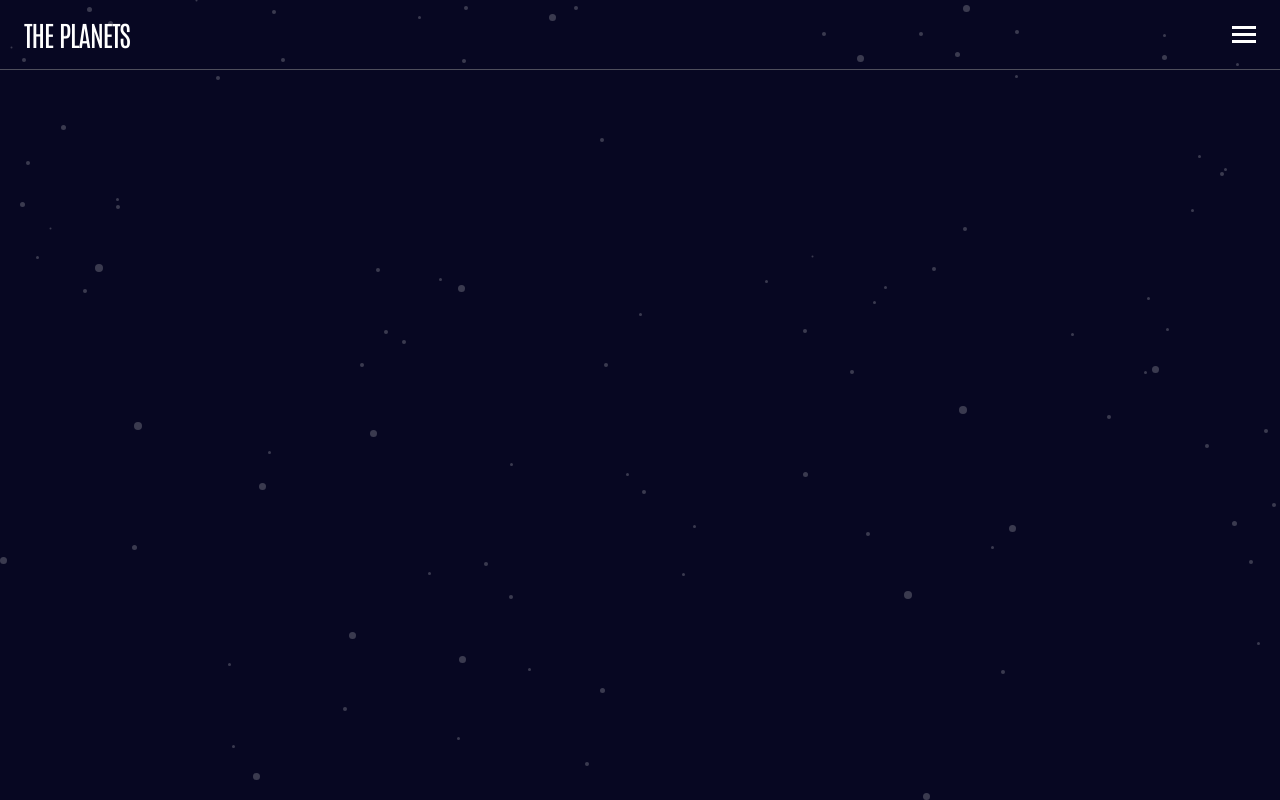
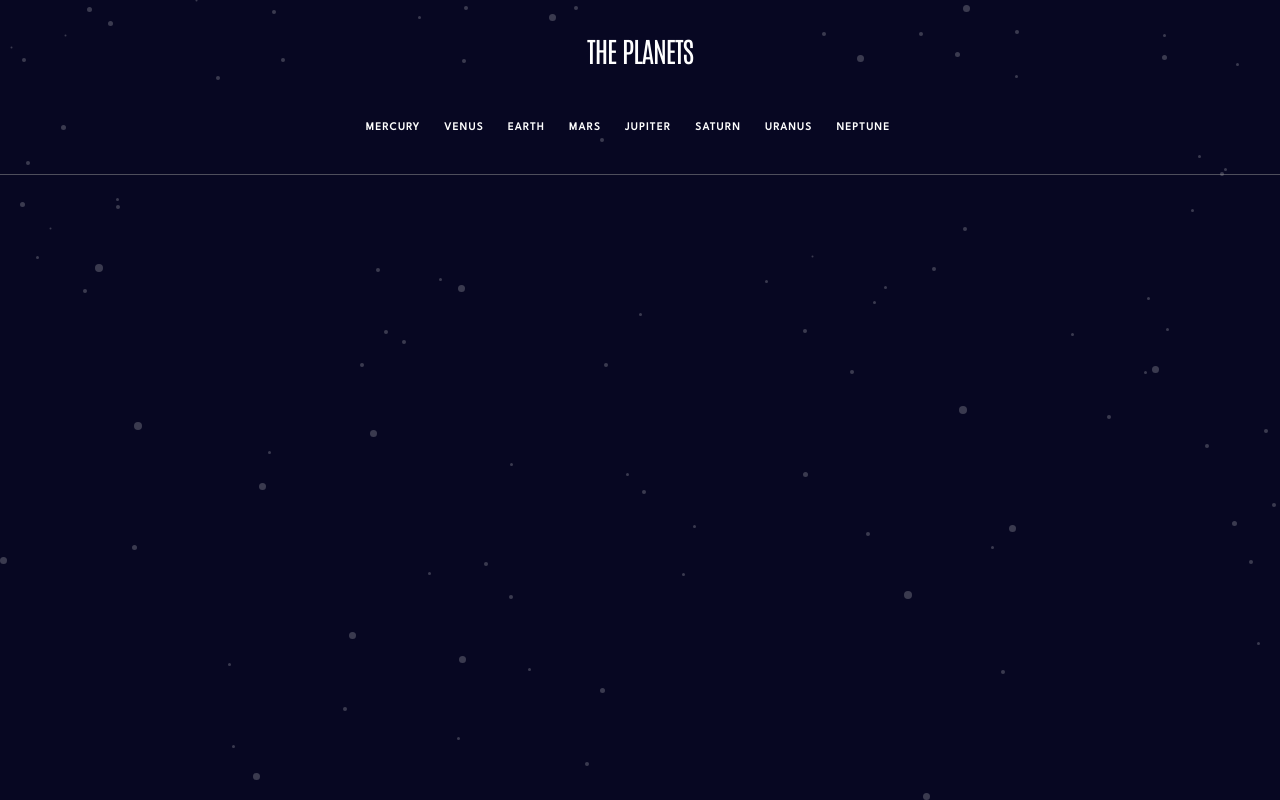
Before and after one commit to TomasScerbak/planets-fact-site-main, a React (Create React App) app: page / in a window 1280 px wide. Built offline with nearby package versions, Linux system fonts and the light colour scheme.

Commit message:
created navbar layour for tablets

```diff
--- a/src/Components/Navbar.css
+++ b/src/Components/Navbar.css
@@ -114,3 +114,55 @@
   height: 9px;
   margin-left: auto;
 }
+/* Media Queries */
+@media screen and (min-width: 576px) {
+  .navbar {
+    border-bottom: 1px solid hsla(0, 0%, 59%, 0.5);
+    padding-bottom: 2.7rem;
+  }
+  .nav-wrapper {
+    justify-content: center;
+    padding: 3.2rem 0 3.9rem;
+    border-bottom: none;
+  }
+
+  .hamburger-icon {
+    display: none;
+  }
+
+  .nav-list {
+    border-top: none;
+  }
+
+  .orb {
+    display: none;
+  }
+
+  .chevron {
+    display: none;
+  }
+
+  .planet-list {
+    display: flex;
+    justify-content: center;
+    align-items: center;
+    border: none;
+    margin: auto;
+  }
+
+  .nav-list {
+    padding: auto;
+  }
+
+  .nav-list:nth-child(1) {
+    padding-top: 2rem;
+    border: none;
+  }
+
+  .nav-list:hover {
+    background-color: unset;
+    filter: drop-shadow(0 0 15px #ffffff) drop-shadow(0 0 50px #ffffff)
+      contrast(2) brightness(2);
+    transition: 0.5s;
+  }
+}
--- a/src/index.css
+++ b/src/index.css
@@ -94,3 +94,10 @@ h4 {
   color: var(--white);
   margin: 0;
 }
+/* Media Queries */
+@media screen and (min-width: 576px) {
+  h4 {
+    font-size: 1.1rem;
+    line-height: 0;
+  }
+}
```
